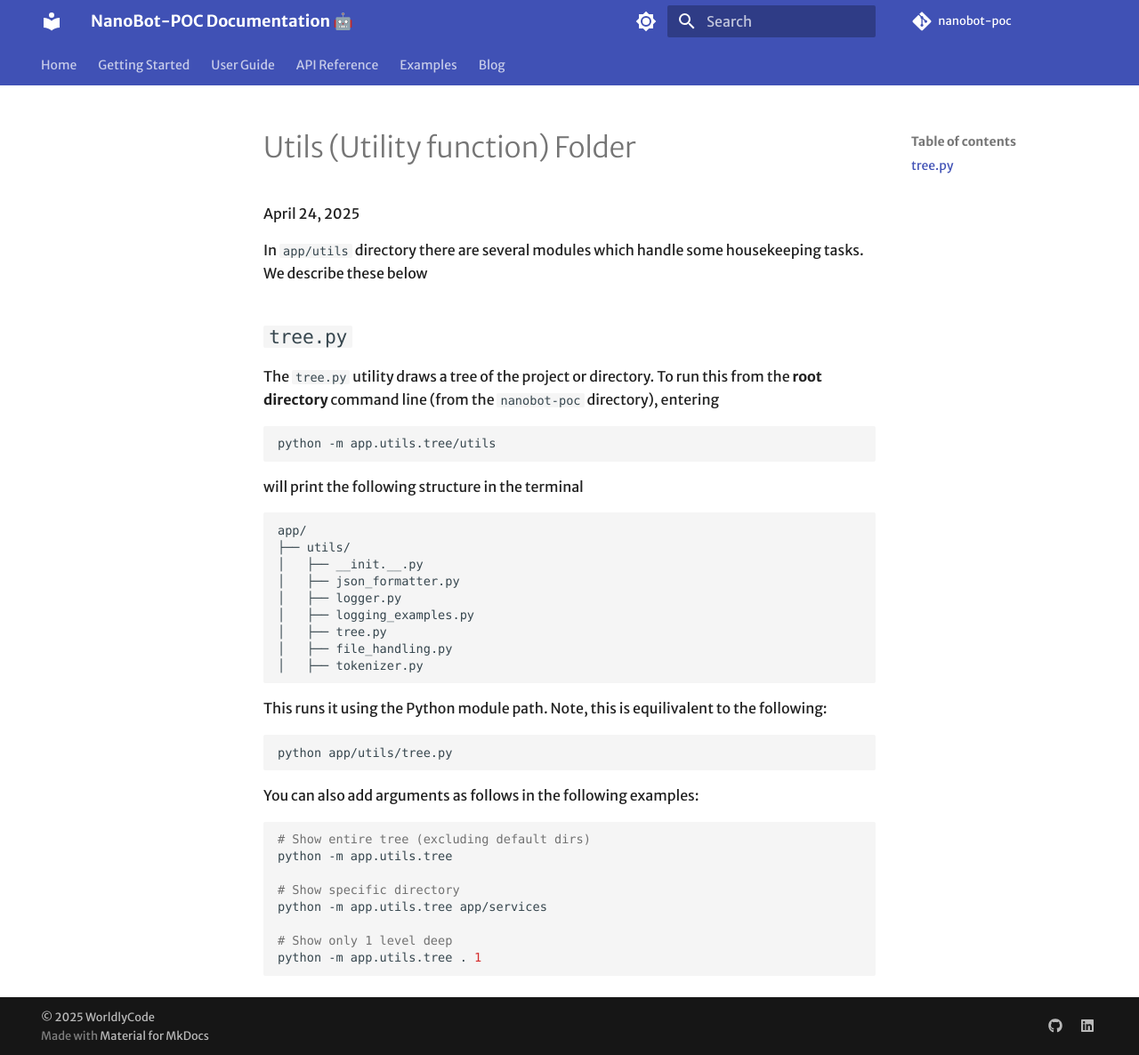
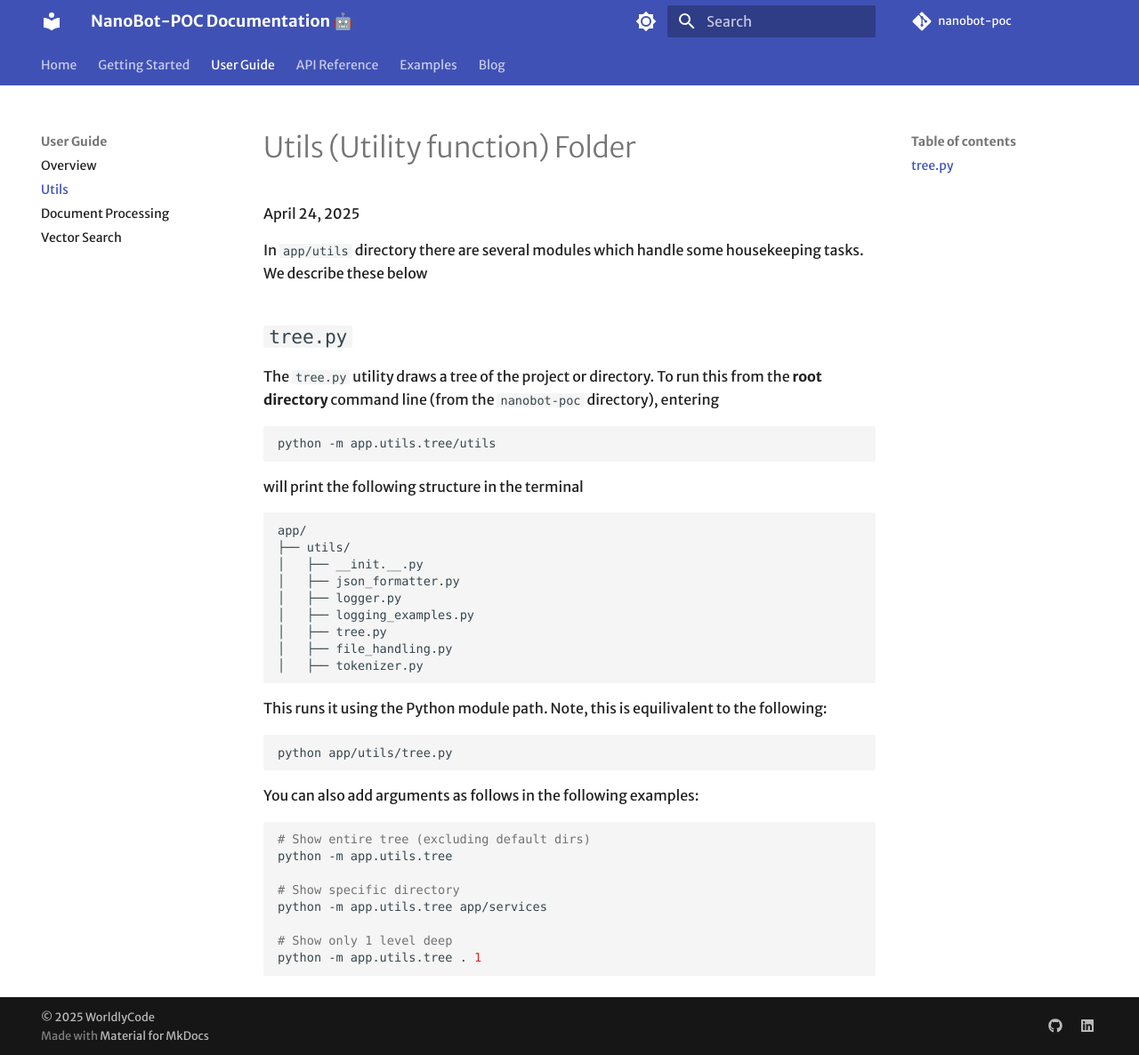
Before and after one commit to worldlycode/nanobot-docs, an MkDocs documentation site: the page built from docs/user-guide/utils.md, in a window 1280 px wide and 1186 px high. Shown: the whole window at 89% size. Built offline with MkDocs 1.6.1 and Material for MkDocs 9.7.7, drawn with Linux system fonts in a browser that asks for light colours; some web fonts are replaced; comment, search, counter and statistics services are not loaded.

Commit message:
added utils to yml

```diff
--- a/mkdocs.yml
+++ b/mkdocs.yml
@@ -92,6 +92,7 @@ nav:
   - Getting Started: getting-started.md
   - User Guide:
     - Overview: user-guide/index.md
+    - Utils: user-guide/utils.md
     - Document Processing: user-guide/document-processing.md
     - Vector Search: user-guide/vector-search.md
   - API Reference:
```
Also changed, not shown: site/search/search_index.json, site/sitemap.xml, site/user-guide/utils/index.html (added), 1 other file.
